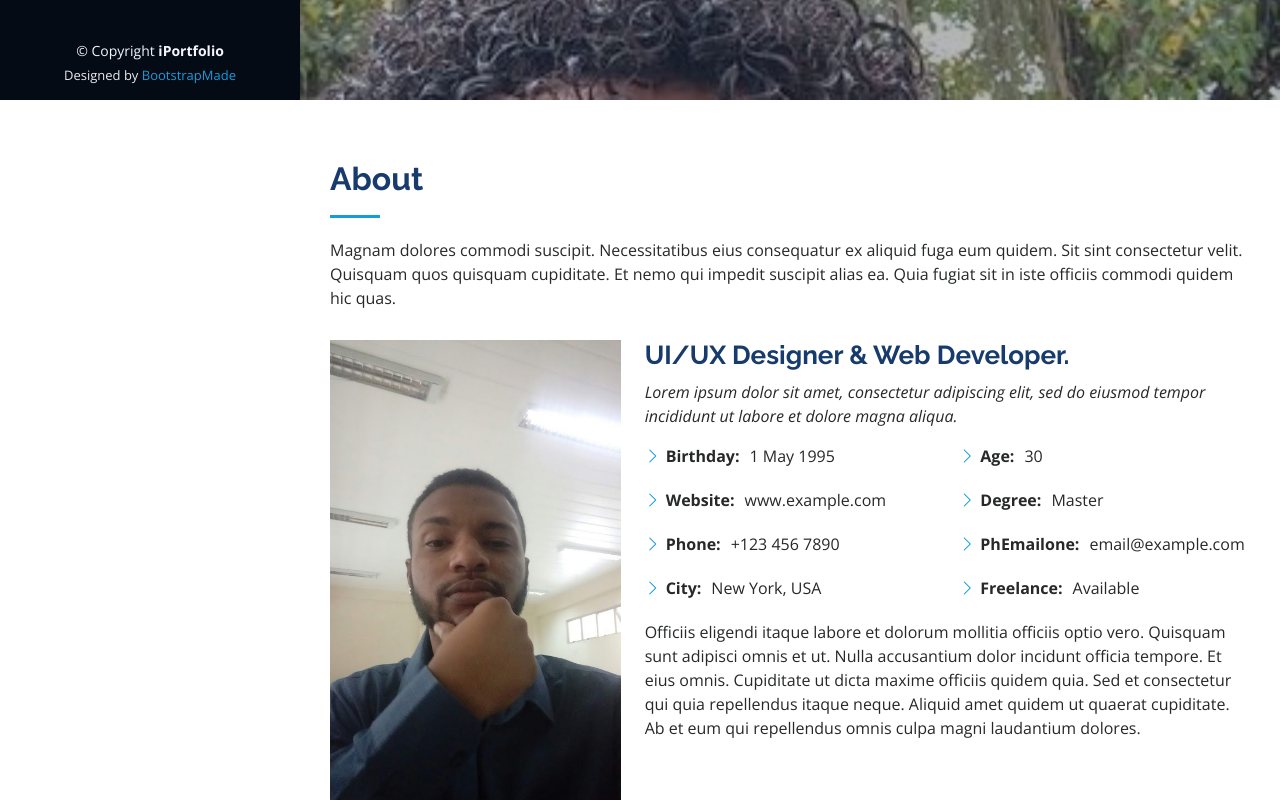
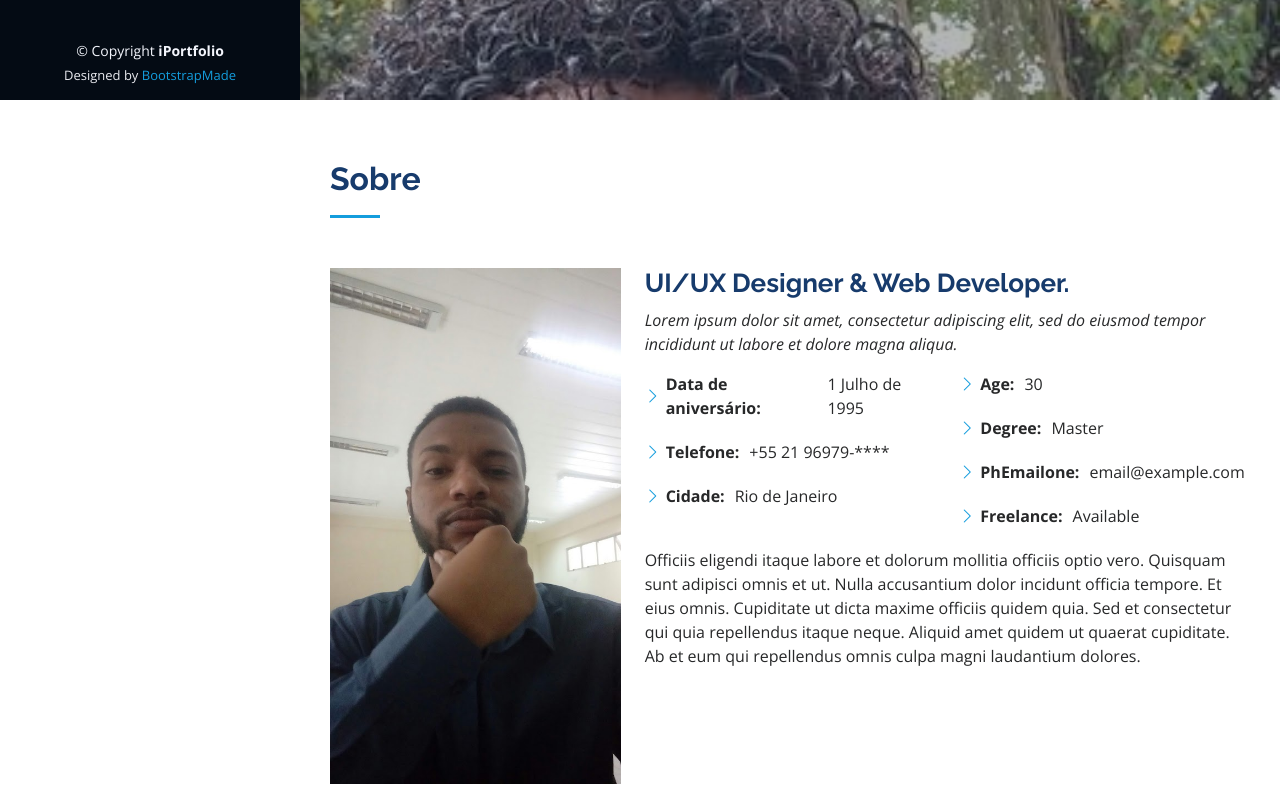
Before and after one commit to allanlima1/portifolio, a plain HTML site: page index.html in a window 1280 px wide. Shown: the part 700-1500 px from the top of the page. Drawn offline with nearby package versions, Linux system fonts and the light colour scheme.

Commit message:
junção session-about na main

```diff
--- a/index.html
+++ b/index.html
@@ -84,8 +84,7 @@
       <div class="container">
 
         <div class="section-title">
-          <h2>About</h2>
-          <p>Magnam dolores commodi suscipit. Necessitatibus eius consequatur ex aliquid fuga eum quidem. Sit sint consectetur velit. Quisquam quos quisquam cupiditate. Et nemo qui impedit suscipit alias ea. Quia fugiat sit in iste officiis commodi quidem hic quas.</p>
+          <h2>Sobre</h2>
         </div>
 
         <div class="row">
@@ -101,10 +100,9 @@
             <div class="row">
               <div class="col-lg-6">
                 <ul>
-                  <li><i class="bi bi-chevron-right"></i> <strong>Birthday:</strong> <span>1 May 1995</span></li>
-                  <li><i class="bi bi-chevron-right"></i> <strong>Website:</strong> <span>www.example.com</span></li>
-                  <li><i class="bi bi-chevron-right"></i> <strong>Phone:</strong> <span>+123 456 7890</span></li>
-                  <li><i class="bi bi-chevron-right"></i> <strong>City:</strong> <span>New York, USA</span></li>
+                  <li><i class="bi bi-chevron-right"></i> <strong>Data de aniversário:</strong> <span>1 Julho de 1995</span></li>
+                  <li><i class="bi bi-chevron-right"></i> <strong>Telefone:</strong> <span>+55 21 96979-****</span></li>
+                  <li><i class="bi bi-chevron-right"></i> <strong>Cidade:</strong> <span>Rio de Janeiro</span></li>
                 </ul>
               </div>
               <div class="col-lg-6">
```
